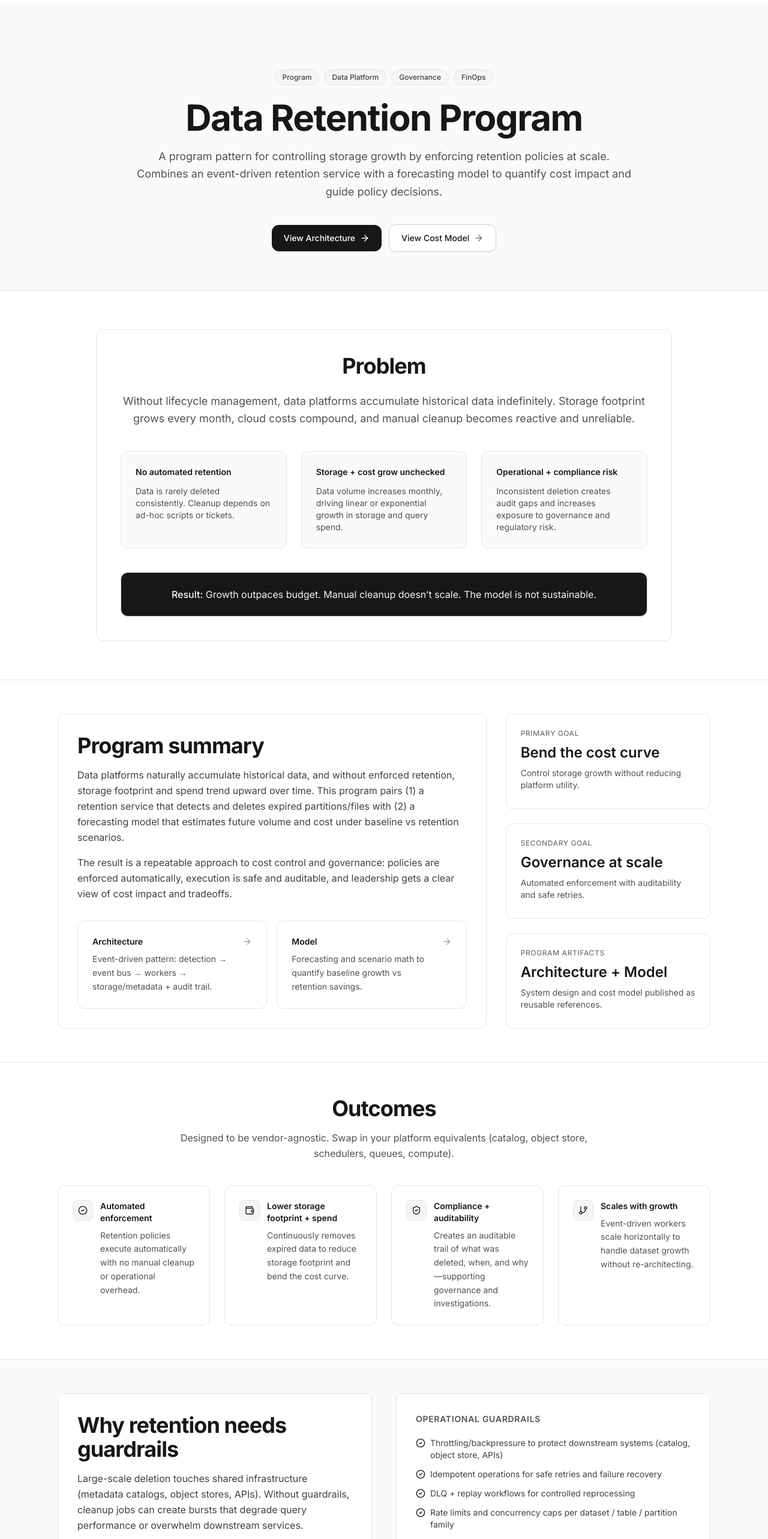
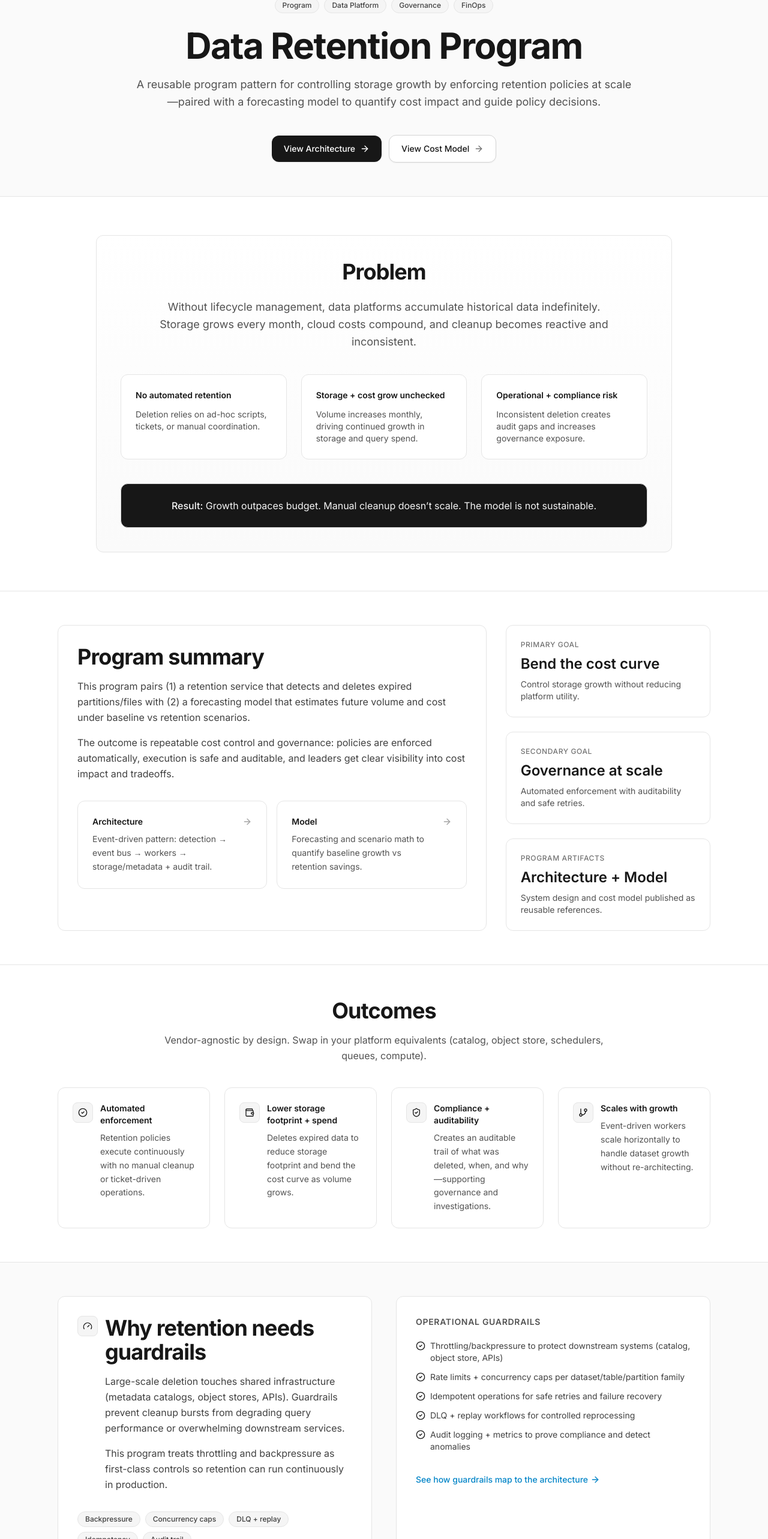
Before and after one commit to Rickimai/rickimai-site, a Next.js app: page /programs/retention in a window 1280 px wide. Shown: the part 216-2782 px from the top of the page at 60% size. Built offline with nearby package versions, Linux system fonts and the light colour scheme.

Commit message:
adding program pages

```diff
--- a/src/app/programs/retention/page.tsx
+++ b/src/app/programs/retention/page.tsx
@@ -1,23 +1,30 @@
 import { Metadata } from "next";
 import Link from "next/link";
-import { ArrowRight, CheckCircle2, GitBranch, ShieldCheck, Wallet } from "lucide-react";
+import {
+  ArrowRight,
+  CheckCircle2,
+  GitBranch,
+  ShieldCheck,
+  Wallet,
+  Gauge,
+} from "lucide-react";
 import Breadcrumbs from "@/components/breadcrumbs";
 
 export const metadata: Metadata = {
   title: "Data Retention Program | Rick Imai",
   description:
-    "Program overview for a generic data retention initiative: why it matters, outcomes, governance, and links to the architecture and cost model.",
+    "Program overview for a generic data retention initiative: why it matters, outcomes, guardrails, and links to the architecture and cost model.",
 };
 
 const outcomes = [
   {
     title: "Automated enforcement",
-    text: "Retention policies execute automatically with no manual cleanup or operational overhead.",
+    text: "Retention policies execute continuously with no manual cleanup or ticket-driven operations.",
     icon: CheckCircle2,
   },
   {
     title: "Lower storage footprint + spend",
-    text: "Continuously removes expired data to reduce storage footprint and bend the cost curve.",
+    text: "Deletes expired data to reduce storage footprint and bend the cost curve as volume grows.",
     icon: Wallet,
   },
   {
@@ -34,10 +41,10 @@ const outcomes = [
 
 const guardrails = [
   "Throttling/backpressure to protect downstream systems (catalog, object store, APIs)",
+  "Rate limits + concurrency caps per dataset/table/partition family",
   "Idempotent operations for safe retries and failure recovery",
   "DLQ + replay workflows for controlled reprocessing",
-  "Rate limits and concurrency caps per dataset / table / partition family",
-  "Audit logging and metrics to prove compliance and detect anomalies",
+  "Audit logging + metrics to prove compliance and detect anomalies",
 ];
 
 function Pill({ children }: { children: React.ReactNode }) {
@@ -80,7 +87,7 @@ function LinkCard({
   return (
     <Link
       href={href}
-      className="card group block p-6 transition hover:shadow-md"
+      className="card group block p-6 transition hover:shadow-md hover:-translate-y-0.5"
     >
       <div className="flex items-start justify-between gap-4">
         <div>
@@ -97,7 +104,7 @@ export default function RetentionProgramPage() {
   return (
     <>
       {/* Breadcrumbs */}
-      <section className="pt-24 pb-6">
+      <section className="pt-24 pb-4">
         <div className="container-custom">
           <Breadcrumbs
             items={[
@@ -109,7 +116,7 @@ export default function RetentionProgramPage() {
       </section>
 
       {/* Hero */}
-      <section className="pt-28 pb-16 border-b border-neutral-200 bg-neutral-50">
+      <section className="pb-14 border-b border-neutral-200 bg-neutral-50">
         <div className="container-custom max-w-4xl text-center">
           <div className="flex flex-wrap items-center justify-center gap-2">
             <Pill>Program</Pill>
@@ -118,12 +125,14 @@ export default function RetentionProgramPage() {
             <Pill>FinOps</Pill>
           </div>
 
-          <h1 className="heading-1 mt-6 text-neutral-900">Data Retention Program</h1>
+          <h1 className="heading-1 mt-6 text-neutral-900">
+            Data Retention Program
+          </h1>
 
           <p className="mt-5 text-lg text-neutral-600 leading-relaxed">
-            A program pattern for controlling storage growth by enforcing retention
-            policies at scale. Combines an event-driven retention service with a
-            forecasting model to quantify cost impact and guide policy decisions.
+            A reusable program pattern for controlling storage growth by enforcing
+            retention policies at scale—paired with a forecasting model to quantify
+            cost impact and guide policy decisions.
           </p>
 
           <div className="mt-10 flex flex-wrap items-center justify-center gap-3">
@@ -137,59 +146,60 @@ export default function RetentionProgramPage() {
               href="/programs/retention/model"
               className="inline-flex items-center justify-center rounded-xl border border-neutral-300 bg-white px-5 py-3 text-sm font-medium text-neutral-900 shadow-sm transition hover:shadow-md"
             >
-              View Cost Model <ArrowRight className="ml-2 h-4 w-4 text-neutral-500" />
+              View Cost Model{" "}
+              <ArrowRight className="ml-2 h-4 w-4 text-neutral-500" />
             </Link>
           </div>
         </div>
       </section>
-    {/* Problem Statement */}
+
+      {/* Problem */}
       <section className="py-16 border-b border-neutral-200 bg-white">
         <div className="container-custom max-w-5xl">
-        <div className="card p-10">
-        <h2 className="heading-2 text-neutral-900 text-center">
-            Problem
-        </h2>
-
-        <p className="mt-6 text-center text-lg text-neutral-600 leading-relaxed">
-            Without lifecycle management, data platforms accumulate historical data indefinitely.
-            Storage footprint grows every month, cloud costs compound, and manual cleanup becomes
-            reactive and unreliable.
+          <div className="card p-10 bg-gradient-to-b from-white to-neutral-50">
+            <div className="mx-auto max-w-3xl text-center">
+              <h2 className="heading-2 text-neutral-900">Problem</h2>
+              <p className="mt-6 text-lg text-neutral-600 leading-relaxed">
+                Without lifecycle management, data platforms accumulate historical
+                data indefinitely. Storage grows every month, cloud costs compound,
+                and cleanup becomes reactive and inconsistent.
               </p>
+            </div>
 
             <div className="mt-10 grid gap-6 md:grid-cols-3">
-            <div className="rounded-xl border border-neutral-200 bg-neutral-50 p-6">
+              <div className="rounded-xl border border-neutral-200 bg-white p-6">
                 <h3 className="text-sm font-semibold text-neutral-900">
                   No automated retention
                 </h3>
                 <p className="mt-3 text-sm text-neutral-600">
-                Data is rarely deleted consistently. Cleanup depends on ad-hoc scripts or tickets.
+                  Deletion relies on ad-hoc scripts, tickets, or manual coordination.
                 </p>
               </div>
 
-            <div className="rounded-xl border border-neutral-200 bg-neutral-50 p-6">
+              <div className="rounded-xl border border-neutral-200 bg-white p-6">
                 <h3 className="text-sm font-semibold text-neutral-900">
                   Storage + cost grow unchecked
                 </h3>
                 <p className="mt-3 text-sm text-neutral-600">
-                Data volume increases monthly, driving linear or exponential growth in storage and query spend.
+                  Volume increases monthly, driving continued growth in storage and
+                  query spend.
                 </p>
               </div>
 
-            <div className="rounded-xl border border-neutral-200 bg-neutral-50 p-6">
+              <div className="rounded-xl border border-neutral-200 bg-white p-6">
                 <h3 className="text-sm font-semibold text-neutral-900">
                   Operational + compliance risk
                 </h3>
                 <p className="mt-3 text-sm text-neutral-600">
-                Inconsistent deletion creates audit gaps and increases exposure to governance and regulatory risk.
+                  Inconsistent deletion creates audit gaps and increases governance
+                  exposure.
                 </p>
               </div>
             </div>
 
             <div className="mt-10 rounded-xl border border-neutral-300 bg-neutral-900 p-6 text-center text-neutral-100">
-            <span className="font-medium">
-            Result:
-            </span>{" "}
-            Growth outpaces budget. Manual cleanup doesn’t scale. The model is not sustainable.
+              <span className="font-medium">Result:</span> Growth outpaces budget.
+              Manual cleanup doesn’t scale. The model is not sustainable.
             </div>
           </div>
         </div>
@@ -201,17 +211,17 @@ export default function RetentionProgramPage() {
           <div className="grid gap-8 lg:grid-cols-3">
             <div className="lg:col-span-2 card p-8">
               <h2 className="heading-2 text-neutral-900">Program summary</h2>
+
               <p className="mt-4 text-neutral-700 leading-relaxed">
-                Data platforms naturally accumulate historical data, and without
-                enforced retention, storage footprint and spend trend upward over
-                time. This program pairs (1) a retention service that detects and
-                deletes expired partitions/files with (2) a forecasting model that
-                estimates future volume and cost under baseline vs retention scenarios.
+                This program pairs (1) a retention service that detects and deletes
+                expired partitions/files with (2) a forecasting model that estimates
+                future volume and cost under baseline vs retention scenarios.
               </p>
+
               <p className="mt-4 text-neutral-700 leading-relaxed">
-                The result is a repeatable approach to cost control and governance:
-                policies are enforced automatically, execution is safe and auditable,
-                and leadership gets a clear view of cost impact and tradeoffs.
+                The outcome is repeatable cost control and governance: policies are
+                enforced automatically, execution is safe and auditable, and leaders
+                get clear visibility into cost impact and tradeoffs.
               </p>
 
               <div className="mt-8 grid gap-4 sm:grid-cols-2">
@@ -255,8 +265,8 @@ export default function RetentionProgramPage() {
           <div className="mx-auto max-w-3xl text-center">
             <h2 className="heading-2 text-neutral-900">Outcomes</h2>
             <p className="mt-4 text-neutral-600 leading-relaxed">
-              Designed to be vendor-agnostic. Swap in your platform equivalents
-              (catalog, object store, schedulers, queues, compute).
+              Vendor-agnostic by design. Swap in your platform equivalents (catalog,
+              object store, schedulers, queues, compute).
             </p>
           </div>
 
@@ -264,7 +274,7 @@ export default function RetentionProgramPage() {
             {outcomes.map((o) => {
               const Icon = o.icon;
               return (
-                <div key={o.title} className="card p-6">
+                <div key={o.title} className="card p-6 transition hover:shadow-md hover:-translate-y-0.5">
                   <div className="flex items-start gap-3">
                     <div className="rounded-lg border border-neutral-200 bg-neutral-100 p-2">
                       <Icon className="h-4 w-4 text-neutral-900" />
@@ -290,16 +300,25 @@ export default function RetentionProgramPage() {
         <div className="container-custom">
           <div className="grid gap-10 lg:grid-cols-2">
             <div className="card p-8">
-              <h2 className="heading-2 text-neutral-900">Why retention needs guardrails</h2>
+              <div className="flex items-start gap-3">
+                <div className="rounded-lg border border-neutral-200 bg-neutral-100 p-2">
+                  <Gauge className="h-4 w-4 text-neutral-900" />
+                </div>
+                <div>
+                  <h2 className="heading-2 text-neutral-900">
+                    Why retention needs guardrails
+                  </h2>
                   <p className="mt-4 text-neutral-700 leading-relaxed">
-                Large-scale deletion touches shared infrastructure (metadata catalogs,
-                object stores, APIs). Without guardrails, cleanup jobs can create
-                bursts that degrade query performance or overwhelm downstream services.
+                    Large-scale deletion touches shared infrastructure (metadata
+                    catalogs, object stores, APIs). Guardrails prevent cleanup bursts
+                    from degrading query performance or overwhelming downstream services.
                   </p>
                   <p className="mt-4 text-neutral-700 leading-relaxed">
-                This program includes explicit throttling and retry controls so
-                retention is safe to run continuously in production.
+                    This program treats throttling and backpressure as first-class
+                    controls so retention can run continuously in production.
                   </p>
+                </div>
+              </div>
 
               <div className="mt-8 flex flex-wrap gap-2">
                 <Pill>Backpressure</Pill>
@@ -323,12 +342,13 @@ export default function RetentionProgramPage() {
                 ))}
               </ul>
 
-              <div className="mt-8 flex flex-wrap gap-3">
+              <div className="mt-8">
                 <Link
                   href="/programs/retention/architecture"
                   className="inline-flex items-center text-sm font-medium text-primary-600 hover:underline"
                 >
-                  See how guardrails map to the architecture <ArrowRight className="ml-1 h-4 w-4" />
+                  See how guardrails map to the architecture{" "}
+                  <ArrowRight className="ml-1 h-4 w-4" />
                 </Link>
               </div>
             </div>
```
Lines whose indentation alone changed are shown as unchanged.
